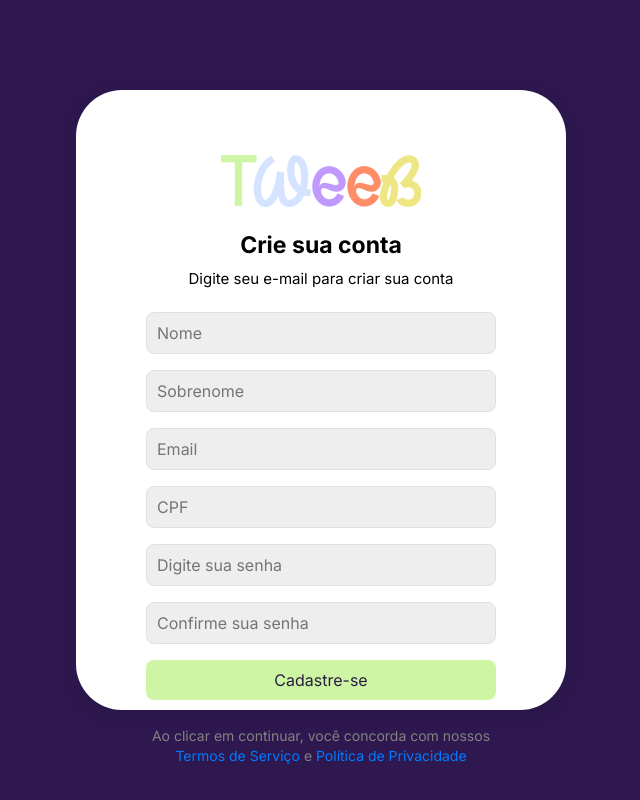
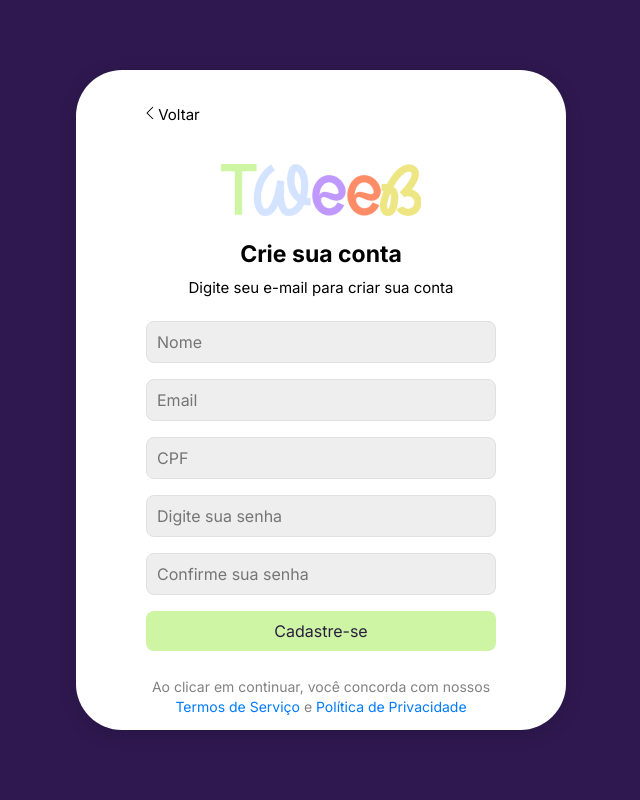
Before and after one commit to VoucherDesenvSenacHub/Tweeb-2025, a PHP site: page /App/user/View/pages/cadastro.php in a window 1280 px wide. Shown: the whole page, without its empty margins (319-959 px from the left). Run offline with PHP 8.4, Linux system fonts and the light colour scheme.

Commit message:
colocando botão de voltar na pagina do cadastro

```diff
--- a/PI/App/user/View/pages/cadastro.php
+++ b/PI/App/user/View/pages/cadastro.php
@@ -10,6 +10,13 @@
 <body class="Task2a-body">
     <div class="Task2a-container">
         <div class="Task2a-card">
+            <button class="Task2a-botaoVoltar">
+
+                <a href="login.php" class="Task2a-text-voltar">
+                    <img src="../../../../public/assets/img/left-arrow.png" alt="" class="Task2a-arrow-icon">
+                    Voltar
+                </a>
+            </button>
             <a href="../../../../home.php"><img src="../../../../public/assets/img/logo_img.png" alt="Logo" class="Task2a-logo"></a>
             <h2 class="Task2a-title">Crie sua conta</h2>
             <p class="Task2a-description">Digite seu e-mail para criar sua conta</p>
@@ -24,7 +31,6 @@
             <?php endif; ?>
             <form method="post" action="../../Controllers/UserController.php" class="cadastro-form">
                 <input name='nome' type="text" placeholder="Nome" class="Task2a-input">
-                <input name='sobrenome' type="text" placeholder="Sobrenome" class="Task2a-input">
                 <input name='email' type="email" placeholder="Email" class="Task2a-input">
                 <input name="cpf" type="text" placeholder="CPF" class="Task2a-input">
                 <input name='senha' type="password" placeholder="Digite sua senha" class="Task2a-input">
@@ -36,6 +42,3 @@
     </div>
 </body>
 </html>
-
-
-<?php
--- a/PI/public/css/cadastro.css
+++ b/PI/public/css/cadastro.css
@@ -22,7 +22,7 @@
 }
 
 .Task2a-card {
-    height: 620px;
+    height: 660px;
     background-color: #fff;
     padding: 25px 70px;
     border-radius: 46px;
@@ -99,6 +99,31 @@
     text-decoration: underline;
 }
 
+.Task2a-arrow-icon{
+    height: 50%;
+}
+
+.Task2a-botaoVoltar{
+    border: none;
+    display: flex;
+    gap: 10px;
+    background-color: white;
+    align-items: center;
+    margin-top: 10px;
+}
+
+.Task2a-text-voltar{
+    color: black;
+    font-size: 15px;
+    font-family: 'Inter', sans-serif;
+    font-weight: 400;
+    text-decoration: none;
+}
+
+.Task2a-text-voltar:hover{
+    transform: scale(1.2);
+    transition: transform 0.3s ease;
+}
 @media screen and (max-width:600px){
     .Task2a-container{
         width: 300px;
```
